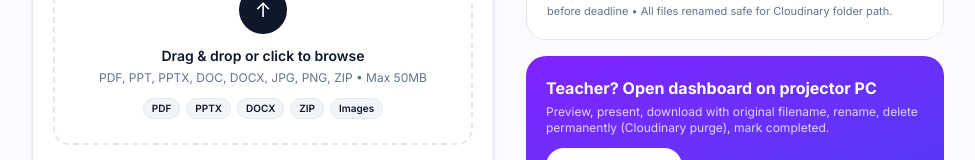
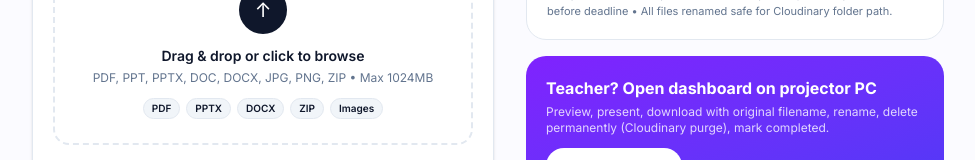
Before and after one commit to tpgitbot-cloud/classshare, a Next.js app: page /upload in a window 1280 px wide. Shown: the part 759-919 px from the top of the page, without its empty margins (152-1127 px from the left). Built offline with nearby package versions, Linux system fonts and the light colour scheme; no server answers.

Commit message:
feat: increase max upload size from 50MB to 1GB (1024MB)

```diff
--- a/src/app/dashboard/settings/page.tsx
+++ b/src/app/dashboard/settings/page.tsx
@@ -57,7 +57,7 @@ export default function SettingsPage() {
         </div>
         <div>
           <label className="text-xs font-bold uppercase tracking-widest text-slate-500">Max File Size (MB)</label>
-          <input type="number" value={form.maxFileSizeMb} onChange={(e) => setForm({ ...form, maxFileSizeMb: parseInt(e.target.value) })} min={1} max={200} className="mt-2 w-full h-12 rounded-xl border border-slate-200 dark:border-white/10 bg-white dark:bg-white/5 px-4 text-sm" />
+          <input type="number" value={form.maxFileSizeMb} onChange={(e) => setForm({ ...form, maxFileSizeMb: parseInt(e.target.value) })} min={1} max={1024} className="mt-2 w-full h-12 rounded-xl border border-slate-200 dark:border-white/10 bg-white dark:bg-white/5 px-4 text-sm" />
           <p className="mt-1.5 text-xs text-slate-500">Applied to all future uploads • Cloudinary handles storage</p>
         </div>
         <div>
--- a/src/app/upload/page.tsx
+++ b/src/app/upload/page.tsx
@@ -37,7 +37,7 @@ function UploadContent() {
   const [successData, setSuccessData] = useState<any>(null);
   const [duplicateInfo, setDuplicateInfo] = useState<{ id: string; message: string } | null>(null);
   const [deadline, setDeadline] = useState<string | null>(null);
-  const [maxSize, setMaxSize] = useState(50);
+  const [maxSize, setMaxSize] = useState(1024);
 
   const inputRef = useRef<HTMLInputElement>(null);
 
--- a/src/db/schema.ts
+++ b/src/db/schema.ts
@@ -40,7 +40,7 @@ export const uploads = pgTable("uploads", {
 export const appSettings = pgTable("app_settings", {
   id: text("id").primaryKey().default("main"),
   uploadDeadline: timestamp("upload_deadline"),
-  maxFileSizeMb: integer("max_file_size_mb").default(50).notNull(),
+  maxFileSizeMb: integer("max_file_size_mb").default(1024).notNull(),
   allowedFileTypes: text("allowed_file_types").default("pdf,ppt,pptx,doc,docx,jpg,jpeg,png,zip").notNull(),
   classroomName: varchar("classroom_name", { length: 255 }).default("ClassShare Classroom"),
   storageUsed: bigint("storage_used", { mode: "number" }).default(0).notNull(),
--- a/src/lib/db-helpers.ts
+++ b/src/lib/db-helpers.ts
@@ -42,7 +42,7 @@ export async function ensureDefaultSettings() {
   if (existing.length === 0) {
     await db.insert(appSettings).values({
       id: "main",
-      maxFileSizeMb: 50,
+      maxFileSizeMb: 1024,
       allowedFileTypes: "pdf,ppt,pptx,doc,docx,jpg,jpeg,png,zip",
       classroomName: "ClassShare Classroom",
       storageUsed: 0,
```
